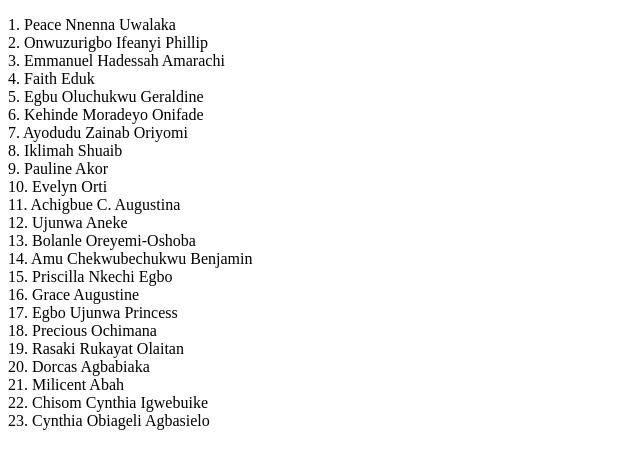
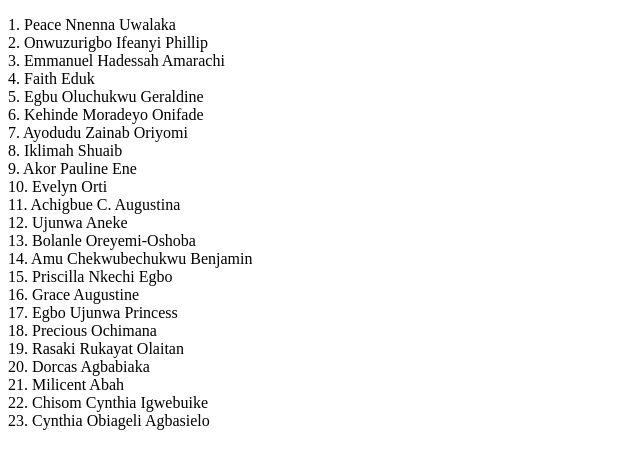
Before and after one commit to Faitheduk/Group-1-Class-Attendance, a plain HTML site: page index.html in a window 1280 px wide. Shown: the full height of the page, 0-640 px from the left. Drawn offline with Linux system fonts and the light colour scheme.

Commit message:
Update index.html

```diff
--- a/index.html
+++ b/index.html
@@ -14,7 +14,7 @@
         6. Kehinde Moradeyo Onifade<br>
         7. Ayodudu Zainab Oriyomi<br>
         8. Iklimah Shuaib<br>
-        9. Pauline Akor<br>
+        9. Akor Pauline Ene<br>
         10. Evelyn Orti<br>
         11. Achigbue C. Augustina<br>
         12. Ujunwa Aneke<br>
```
